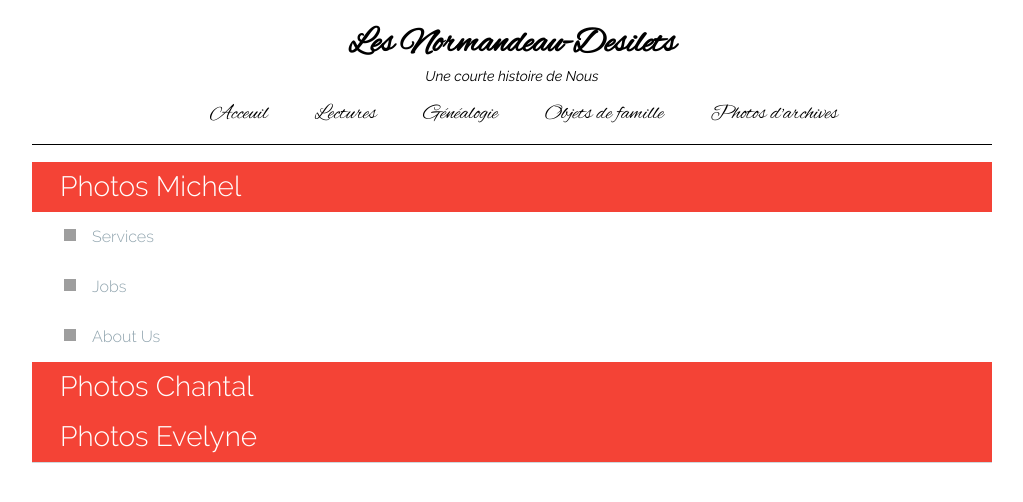
After one commit to micheldesilets/la_famille, a PHP site: page /family_photos.php in a window 1280 px wide, after a click on "Photos Michel". The commit adds this page. Shown: the top 502 px of the page, without its empty margins (128-1151 px from the left). Run offline with PHP 8.4, Linux system fonts and the light colour scheme; grey boxes are pictures that could not be loaded.

Commit message:
Added dropdown list to family photos

```diff
--- a/css/style.css
+++ b/css/style.css
@@ -81,6 +81,41 @@ html, body {
     opacity: 1;
   }
 }
+
+/* Dropdown List */
+/*Func*/
+
+.multi-level, .item ul, .drop-down input[type="checkbox"] {
+  display: none;
+}
+
+#menu:checked ~ .multi-level, #menu-1:checked ~ .multi-level,
+#menu-2:checked ~ .multi-level, .item input:checked ~ ul {
+  display: block;
+}
+
+/*Arrow*/
+
+.arrow {
+  width: 12px;
+  height: 12px;
+  vertical-align: middle;
+  float: left;
+  z-index: 0;
+  margin: 17px 1em 0 2em;
+}
+
+.item input + .arrow {
+  transform: rotate(-90deg);
+  transition: 0.1s;
+}
+
+.item input:checked + .arrow {
+  transform: rotate(0deg);
+  transition: 0.1s;
+}
+
+/* End Dropdown List */
 
 /* GENERAL (APPLIED TO ELEMENTS)
 ------------------------------------------ */
@@ -452,6 +487,61 @@ main .books {
    line-height: 1.195;*/
 }
 
+/*Dropdown List*/
+
+label:hover {
+  cursor: pointer;
+}
+
+label {
+  width: 100%;
+  display: block;
+  z-index: 3;
+  position: relative;
+}
+
+.drop-down {
+  width: 100%;
+  background-color: white;
+  overflow-x: hidden;
+  border-bottom: 1px solid #CFD8DC;
+}
+
+#nav-icon {
+  font-size: 28px;
+  line-height: 50px;
+  padding-left: 1em;
+  color: white;
+  background-color: #F44336;
+}
+
+.drop-down ul, .drop-down li, label {
+  line-height: 50px;
+  margin: 0;
+  padding: 0 2em;
+  list-style: none;
+  text-decoration: none;
+  color: #90A4AE;
+  font-weight: 100;
+  width: 100%;
+}
+
+.item ul {
+  padding: 0 0.25em;
+}
+
+.drop-down li a {
+  line-height: 50px;
+  margin: 0;
+  padding: 0 4em;
+  list-style: none;
+  text-decoration: none;
+  color: #90A4AE;
+  font-weight: 100;
+}
+
+/* End Dropdown List*/
+
 /* FOOTER
 ------------------------------------------ */
 footer[role="contentinfo"] {
--- /dev/null
+++ b/family_photos.php
@@ -0,0 +1,286 @@
+<!DOCTYPE html>
+<html lang="fr">
+<head>
+  <meta charset="UTF-8">
+  <meta name="viewport" content="width=device-width, initial-scale=1"/>
+  <title>Famille Normandeau-Desilets - Photos Famille</title>
+  <link rel="stylesheet" href="css/normalize.css">
+  <link rel="stylesheet" href="css/style.css">
+  <!--   <link rel="stylesheet" href="css/media_query.css" media="screen">-->
+  <!--  <link href="https://fonts.googleapis.com/css?family=Alex+Brush|Raleway:400,400i,700,700i" rel="stylesheet">-->
+</head>
+<body>
+<div class="page">
+  <!-- ==== START MASTHEAD ==== -->
+  <header class="masthead" role="banner">
+    <!--    <p class="logo"><a href="/"><img .../></a></p>-->
+    <h1>Les Normandeau-Desilets</h1>
+
+    <h2>Une courte histoire de Nous</h2>
+
+    <nav role="navigation">
+      <ul class="nav-main">
+        <li><a href="index.php">Acceuil</a>
+        </li>
+        <li><a href="readings_desilets.php">Lectures</a>
+        </li>
+        <li><a href="#">Généalogie</a>
+        </li>
+        <li><a href="#">Objets de famille</a>
+        </li>
+        <li><a href="photo_arch_desilets.php">Photos d'archives</a>
+        </li>
+      </ul>
+    </nav>
+  </header>
+  <!-- end masthead -->
+  <!-- ==== START SIDEBAR ==== -->
+  <div class="sidebar">
+    <!--    <article class="about">-->
+    <!--        <h2>About Me</h2>-->
+    <!--        ...-->
+    <!--    </article>-->
+    <div class="drop-down">
+      <input type="checkbox" id="menu"/>
+      <label for="menu" id="nav-icon">Photos Michel</label>
+
+
+      <div class="multi-level">
+        <div class="item">
+          <input type="checkbox" id="A"/>
+          <img src="Code/images/Arrow.png" class="arrow"><label for="A">Services</label>
+
+          <ul>
+            <li><a href="#">Branding</a></li>
+            <li><a href="#">Web/App Development</a></li>
+            <li><a href="#">Internet Marketing and SEO</a></li>
+          </ul>
+        </div>
+        <div class="item">
+          <input type="checkbox" id="B"/>
+          <img src="Code/images/Arrow.png" class="arrow"><label for="B">Jobs</label>
+
+          <ul>
+            <li>
+              <div class="sub-item">
+                <input type="checkbox" id="B-A"/>
+                <img src="Code/images/Arrow.png" class="arrow"><label for="B-A">UI/UX</label>
+
+                <ul>
+                  <li><a href="#">UI/UX Designer</a></li>
+                  <li><a href="#">UI Designer</a></li>
+                  <li><a href="#">UX Designer</a></li>
+                </ul>
+              </div>
+            </li>
+            <li>
+              <div class="sub-item">
+                <input type="checkbox" id="B-B"/>
+                <img src="Code/images/Arrow.png" class="arrow"><label for="B-B">Development</label>
+
+                <ul>
+                  <li><a href="#">Front end Developer</a></li>
+                  <li><a href="#">Back end Developer</a></li>
+                </ul>
+
+              </div>
+            </li>
+            <li><a href="#">Graphic Designer</a></li>
+            <li><a href="#">Logo Designer</a></li>
+
+          </ul>
+        </div>
+        <div class="item">
+          <input type="checkbox" id="C"/>
+          <img src="Code/images/Arrow.png" class="arrow"><label for="C">About Us</label>
+
+          <ul>
+            <li><a href="#">Our Team</a></li>
+            <li><a href="#">Clients</a></li>
+            <li><a href="#">Our Work</a></li>
+          </ul>
+        </div>
+      </div>
+      <div>
+        <input type="checkbox" id="menu-1"/>
+        <label for="menu-1" id="nav-icon">Photos Chantal</label>
+
+        <div class="multi-level">
+          <div class="item">
+            <input type="checkbox" id="AAA"/>
+            <img src="Code/images/Arrow.png" class="arrow"><label for="AAA">ServicesAAA</label>
+
+            <ul>
+              <li><a href="#">Branding</a></li>
+              <li><a href="#">Web/App Development</a></li>
+              <li><a href="#">Internet Marketing and SEO</a></li>
+            </ul>
+          </div>
+          <div class="item">
+            <input type="checkbox" id="BB"/>
+            <img src="Code/images/Arrow.png" class="arrow"><label for="BB">JobsBB</label>
+
+            <ul>
+              <li>
+                <div class="sub-item">
+                  <input type="checkbox" id="BB-A"/>
+                  <img src="Code/images/Arrow.png" class="arrow"><label for="BB-A">UI/UX</label>
+
+                  <ul>
+                    <li><a href="#">UI/UX Designer</a></li>
+                    <li><a href="#">UI Designer</a></li>
+                    <li><a href="#">UX Designer</a></li>
+                  </ul>
+                </div>
+              </li>
+              <li>
+                <div class="sub-item">
+                  <input type="checkbox" id="BB-B"/>
+                  <img src="Code/images/Arrow.png" class="arrow"><label for="B-B">DevelopmentBB</label>
+
+                  <ul>
+                    <li><a href="#">Front end Developer</a></li>
+                    <li><a href="#">Back end Developer</a></li>
+                  </ul>
+
+                </div>
+              </li>
+              <li><a href="#">Graphic Designer</a></li>
+              <li><a href="#">Logo Designer</a></li>
+
+            </ul>
+          </div>
+          <div class="item">
+            <input type="checkbox" id="C"/>
+            <img src="Code/images/Arrow.png" class="arrow"><label for="C">About UsCC</label>
+
+            <ul>
+              <li><a href="#">Our Team</a></li>
+              <li><a href="#">Clients</a></li>
+              <li><a href="#">Our Work</a></li>
+            </ul>
+          </div>
+        </div>
+      </div>
+      <div>
+        <input type="checkbox" id="menu-2"/>
+        <label for="menu-2" id="nav-icon">Photos Evelyne</label>
+
+        <div class="multi-level">
+          <div class="item">
+            <input type="checkbox" id="AAA"/>
+            <img src="Code/images/Arrow.png" class="arrow"><label for="AAA">ServicesAAA</label>
+
+            <ul>
+              <li><a href="#">Branding</a></li>
+              <li><a href="#">Web/App Development</a></li>
+              <li><a href="#">Internet Marketing and SEO</a></li>
+            </ul>
+          </div>
+          <div class="item">
+            <input type="checkbox" id="BBB"/>
+            <img src="Code/images/Arrow.png" class="arrow"><label for="BBB">JobsBBB</label>
+
+            <ul>
+              <li>
+                <div class="sub-item">
+                  <input type="checkbox" id="BBB-A"/>
+                  <img src="Code/images/Arrow.png" class="arrow"><label for="BBB-A">UI/UX</label>
+
+                  <ul>
+                    <li><a href="#">UI/UX Designer</a></li>
+                    <li><a href="#">UI Designer</a></li>
+                    <li><a href="#">UX Designer</a></li>
+                  </ul>
+                </div>
+              </li>
+              <li>
+                <div class="sub-item">
+                  <input type="checkbox" id="BBB-B"/>
+                  <img src="Code/images/Arrow.png" class="arrow"><label for="B-B">DevelopmentBBB</label>
+
+                  <ul>
+                    <li><a href="#">Front end Developer</a></li>
+                    <li><a href="#">Back end Developer</a></li>
+                  </ul>
+
+                </div>
+              </li>
+              <li><a href="#">Graphic Designer</a></li>
+              <li><a href="#">Logo Designer</a></li>
+
+            </ul>
+          </div>
+          <div class="item">
+            <input type="checkbox" id="CCC"/>
+            <img src="Code/images/Arrow.png" class="arrow"><label for="C">About UsCCC</label>
+
+            <ul>
+              <li><a href="#">Our Team</a></li>
+              <li><a href="#">Clients</a></li>
+              <li><a href="#">Our Work</a></li>
+            </ul>
+          </div>
+        </div>
+      </div>
+
+      <!--<h2>My Travels</h2>
+      ... [map image] ...-->
+    </div>
+    <aside class="mod">
+      <!--<h2>Popular Posts</h2>
+      <ul class="links">
+        ... [links list items] ...
+      </ul>-->
+    </aside>
+    <aside class="mod">
+      <!--        <h2>Recently Shared</h2>-->
+      <ul class="links">
+        <!--          ... [links list items] ...-->
+      </ul>
+    </aside>
+  </div>
+  <!-- end sidebar -->
+</div>
+<div class="container">
+  <!-- ==== START MAIN ==== -->
+  <main role="main">
+    <section class="post">
+      <!--        <img ... class="post-photo-full"/>-->
+      <div class="post-blurb">
+        <!--          <p>It is hard to believe ...</p>-->
+      </div>
+      <footer class="footer">
+        <!--          ... [blog post snippet footer] ...-->
+      </footer>
+    </section>
+    <section class="post">
+      <!--        <h1>The City Named After Queen Victoria</h1>-->
+      <!--        <img ... class="post-photo"/>-->
+      <div class="post-blurb">
+        <!--          <p>An hour and a half aboard ...</p>-->
+      </div>
+      <footer class="footer">
+        <!--          ... [blog post snippet footer] ...-->
+      </footer>
+    </section>
+    <nav role="navigation">
+      <ol class="pagination">
+        <!--          ... [links list items] ...-->
+      </ol>
+    </nav>
+  </main>
+  <!-- end main -->
+
+  <!-- end container -->
+  <!-- ==== START PAGE FOOTER ==== -->
+  <footer role="contentinfo" class="footer">
+    <p class="legal">
+      <!--      <small>&copy; 2013 Le Journal ...</small>-->
+    </p>
+  </footer>
+  <!-- end page footer -->
+</div>
+<!-- end page -->
+</body>
+</html>
--- a/index.php
+++ b/index.php
@@ -2,7 +2,6 @@
 <html lang="fr">
 <head>
   <meta charset="UTF-8">
-  se
   <meta name="viewport" content="width=device-width, initial-scale=1"/>
   <title>Famille Normandeau-Desilets - Acceuil</title>
   <link rel="stylesheet" href="css/normalize.css">
@@ -45,7 +44,7 @@
         </li>
         <li><a href="#">Objets de famille</a>
         </li>
-        <li><a href="#">La famille en photos</a>
+        <li><a href="family_photos.php">La famille en photos</a>
         </li>
         <li><a href="photo_arch_desilets.php">Photos d'archives</a>
         </li>
```
Also changed, not shown: img/Arrow.png (added).
